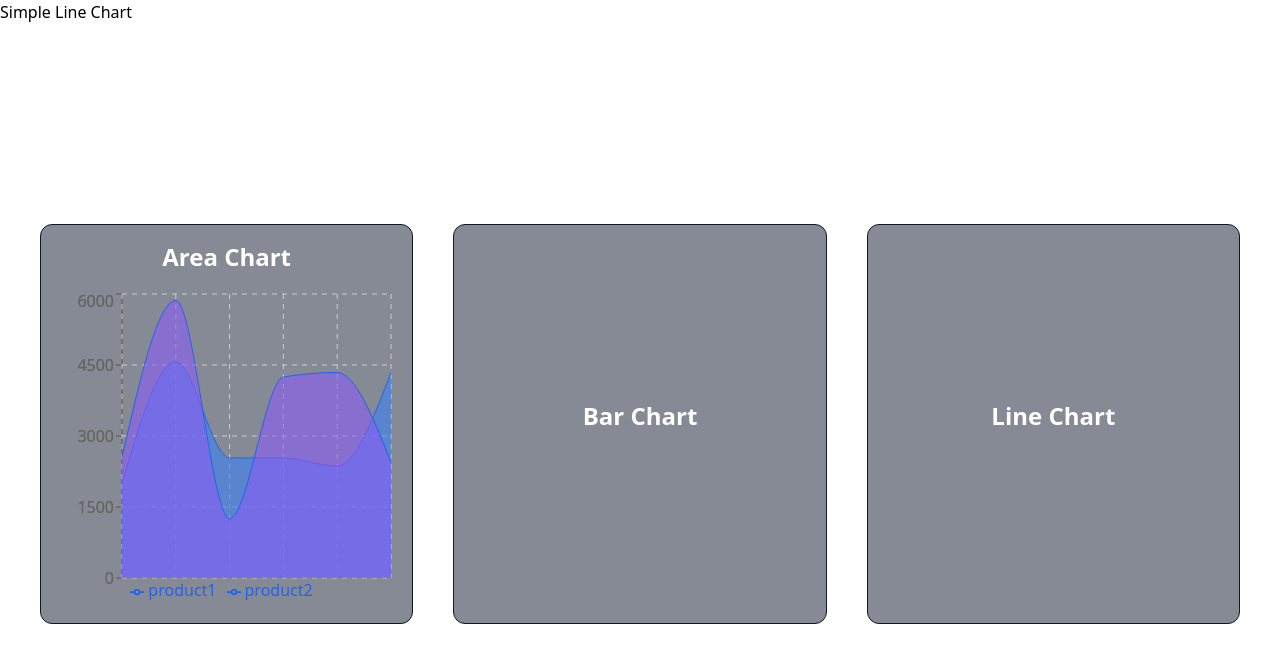
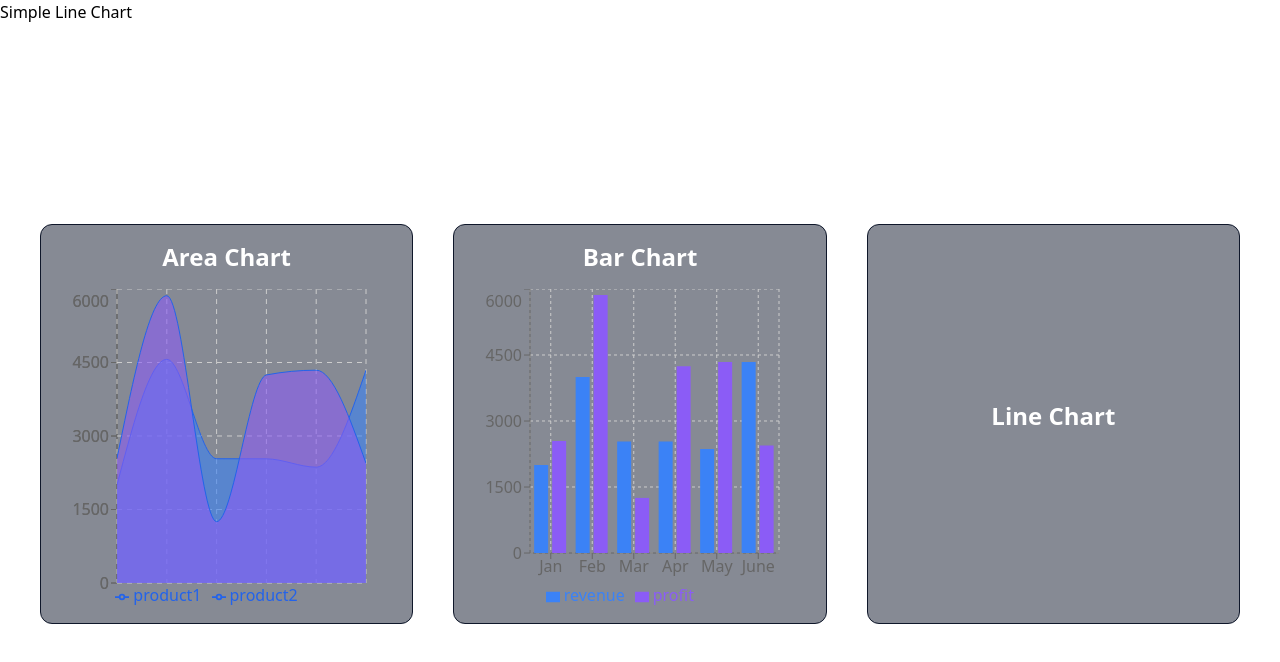
Before and after one commit to 1M0RR1V3L/rechart-study, a React (Create React App) app in the folder rechart-examples/: page / in a window 1280 px wide. Shown: the top 662 px of the page. Built offline with nearby package versions, Linux system fonts and the light colour scheme.

Commit message:
bar chart add

```diff
--- a/rechart-examples/src/components/AreaChart.jsx
+++ b/rechart-examples/src/components/AreaChart.jsx
@@ -41,7 +41,12 @@ const productSales = [
 const AreaChartComponent = () => {
     return (
     <ResponsiveContainer width="100%" height="100%">
-      <AreaChart width={500} height={400} data={productSales}>
+      <AreaChart
+        width={500}
+        height={400}
+        data={productSales}
+        margin={{ right: 30}}
+      >
         <YAxis />
         <YAxis dataKey="name" />
         <CartesianGrid strokeDasharray="5 5" />
--- /dev/null
+++ b/rechart-examples/src/components/BarChart.jsx
@@ -0,0 +1,89 @@
+'use client'
+
+import { BarChart, Bar, YAxis, XAxis, CartesianGrid, Tooltip, Legend, ResponsiveContainer, } from 'recharts'
+
+const salesData = [
+    {
+    name: 'Jan',
+    revenue: 2000,
+    profit: 2545,
+    },
+
+    {
+    name: 'Feb',
+    revenue: 4000,
+    profit: 5863,
+    },
+
+    {
+    name: 'Mar',
+    revenue: 2536,
+    profit: 1252,
+    },
+
+    {
+    name: 'Apr',
+    revenue: 2534,
+    profit: 4246,
+    },
+
+    {
+    name: 'May',
+    revenue: 2364,
+    profit: 4343,
+    },
+
+    {
+    name: 'June',
+    revenue: 4343,
+    profit: 2443,
+    },
+   ]
+const BarChartComponent = () => {
+    return (
+        <ResponsiveContainer width="100%" height="100%">
+        <BarChart
+          width={500}
+          height={300}
+          data={salesData}
+          margin={{
+            right: 30,
+          }}
+        >
+          <CartesianGrid strokeDasharray="3 3" />
+          <XAxis dataKey="name" />
+          <YAxis />
+          <Tooltip content={<CustomTooltip />}/>
+          <Legend />
+          <Bar
+            dataKey="revenue"
+            fill="#3b82f6"
+          />
+          <Bar
+            dataKey="profit"
+            fill="#8b5cf6"
+          />
+        </BarChart>
+      </ResponsiveContainer>
+
+     );
+};
+
+const CustomTooltip = ({ active, payload, label }) => {
+    if (active && payload && payload.length) {
+      return (
+        <div className="p-4 bg-slate-900 flex flex-col gap-4 rounded-md">
+          <p className="text-medium text-lg">{label}</p>
+          <p className="text-sm text-blue-400">
+            Revenue:
+            <span className="ml-2">${payload[0].value}</span>
+          </p>
+          <p className="text-sm text-indigo-400">
+            Profit:
+            <span className="ml-2">${payload[1].value}</span>
+          </p>
+        </div>
+      );
+    }
+};
+export default BarChartComponent;
--- a/rechart-examples/src/pages/line-chart.jsx
+++ b/rechart-examples/src/pages/line-chart.jsx
@@ -1,5 +1,6 @@
 import React from 'react';
 import AreaChartComponent from '../components/AreaChart';
+import  BarChart  from '../components/BarChart';
 
 export default function SimpleLineChart() {
   return (
@@ -8,7 +9,9 @@ export default function SimpleLineChart() {
         <GridItem title="Area Chart">
           <AreaChartComponent />
         </GridItem>
-        <GridItem title="Bar Chart"></GridItem>
+        <GridItem title="Bar Chart">
+          <BarChart />
+        </GridItem>
         <GridItem title="Line Chart"></GridItem>
       </div>
     </main>
```
